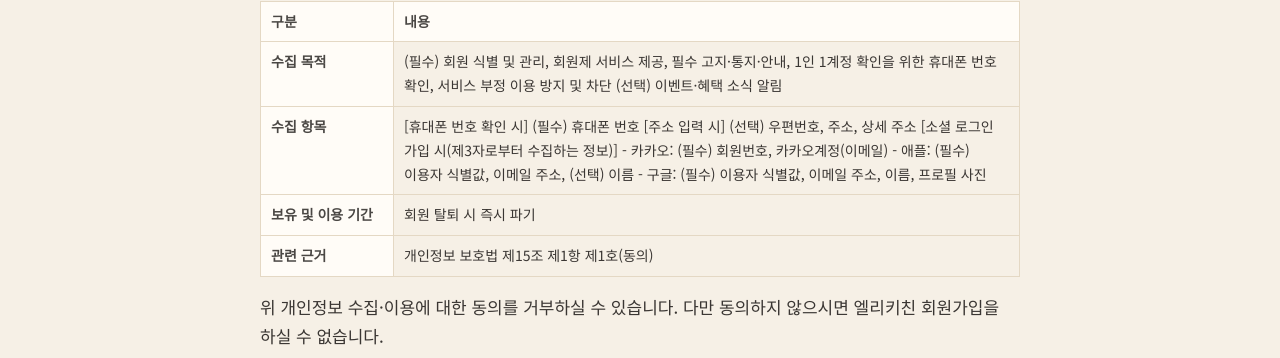
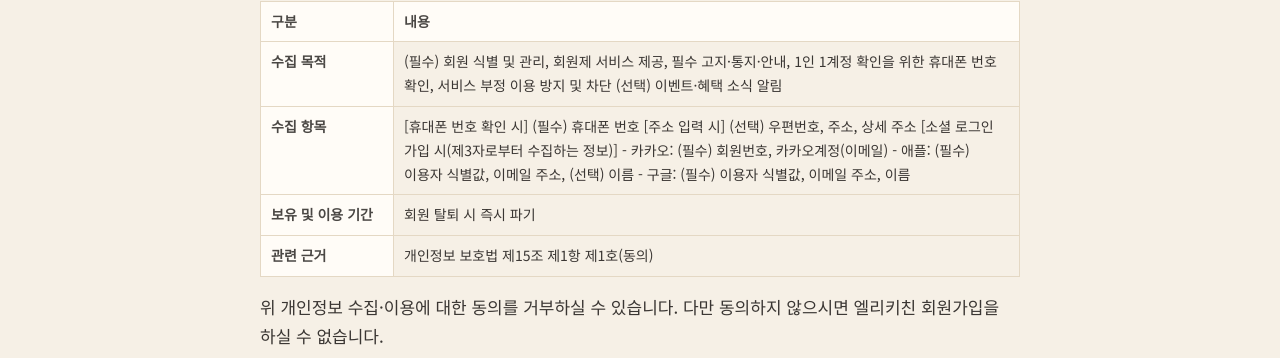
Before and after one commit to ellykitchen/ellykitchen-web-temporary, a Jekyll site: the page built from privacy.html, in a window 1280 px wide and 900 px high, scrolled down 1980 px. Shown: the part 144-502 px from the top of the window. Built offline with Jekyll 4.4.1, drawn with Linux system fonts in a browser that asks for light colours.

Commit message:
docs: 개인정보 처리방침의 구글 수집 항목에서 프로필 사진을 뺀다
앱은 구글 프로필 사진을 쓰지 않고, App Store·Play 개인정보 신고에도
사진을 넣지 않았다. 처리방침도 같게 맞춘다.

Supabase Auth가 Google ID 토큰의 사진 주소(picture·avatar_url)를
auth 스키마에 저장하는 동작은 남아 있다. 서버에서 지울지는 출시 전에
따로 검토한다.

Refs: EK-TBD

Co-Authored-By: Claude Opus 5.5 <noreply@anthropic.com>

```diff
--- a/privacy.html
+++ b/privacy.html
@@ -21,7 +21,7 @@ effective_date: 2026년 12월 13일
 <div class="legal__table legal__table--kv" role="region" aria-label="개인정보의 처리 목적, 수집 항목, 보유 및 이용기간 — ① e. 현금영수증 신청 정보 표" tabindex="0"><table><thead><tr><th scope="col">구분</th><th scope="col">내용</th></tr></thead><tbody><tr><th scope="row">수집 목적</th><td>현금영수증 신청 정보 확인, 현금영수증 발급</td></tr><tr><th scope="row">수집 항목</th><td>현금영수증 신청 정보(휴대폰 번호, 사업자등록번호 중 직접 입력한 정보)</td></tr><tr><th scope="row">보유 및 이용 기간</th><td>5년(전자상거래법 제6조)</td></tr><tr><th scope="row">관련 근거</th><td>개인정보 보호법 제15조 제1항 제4호(계약의 이행)</td></tr></tbody></table></div>
 <p class="para" id="consent">② 엘리키친은 다음의 개인정보 항목을 정보주체의 동의를 받아 처리하고 있습니다.</p>
 <h3>a. 회원 정보</h3>
-<div class="legal__table legal__table--kv" role="region" aria-label="개인정보의 처리 목적, 수집 항목, 보유 및 이용기간 — ② a. 회원 정보 표" tabindex="0"><table><thead><tr><th scope="col">구분</th><th scope="col">내용</th></tr></thead><tbody><tr><th scope="row">수집 목적</th><td>(필수) 회원 식별 및 관리, 회원제 서비스 제공, 필수 고지·통지·안내, 1인 1계정 확인을 위한 휴대폰 번호 확인, 서비스 부정 이용 방지 및 차단 (선택) 이벤트·혜택 소식 알림</td></tr><tr><th scope="row">수집 항목</th><td>[휴대폰 번호 확인 시] (필수) 휴대폰 번호 [주소 입력 시] (선택) 우편번호, 주소, 상세 주소 [소셜 로그인 가입 시(제3자로부터 수집하는 정보)] - 카카오: (필수) 회원번호, 카카오계정(이메일) - 애플: (필수) 이용자 식별값, 이메일 주소, (선택) 이름 - 구글: (필수) 이용자 식별값, 이메일 주소, 이름, 프로필 사진</td></tr><tr><th scope="row">보유 및 이용 기간</th><td>회원 탈퇴 시 즉시 파기</td></tr><tr><th scope="row">관련 근거</th><td>개인정보 보호법 제15조 제1항 제1호(동의)</td></tr></tbody></table></div>
+<div class="legal__table legal__table--kv" role="region" aria-label="개인정보의 처리 목적, 수집 항목, 보유 및 이용기간 — ② a. 회원 정보 표" tabindex="0"><table><thead><tr><th scope="col">구분</th><th scope="col">내용</th></tr></thead><tbody><tr><th scope="row">수집 목적</th><td>(필수) 회원 식별 및 관리, 회원제 서비스 제공, 필수 고지·통지·안내, 1인 1계정 확인을 위한 휴대폰 번호 확인, 서비스 부정 이용 방지 및 차단 (선택) 이벤트·혜택 소식 알림</td></tr><tr><th scope="row">수집 항목</th><td>[휴대폰 번호 확인 시] (필수) 휴대폰 번호 [주소 입력 시] (선택) 우편번호, 주소, 상세 주소 [소셜 로그인 가입 시(제3자로부터 수집하는 정보)] - 카카오: (필수) 회원번호, 카카오계정(이메일) - 애플: (필수) 이용자 식별값, 이메일 주소, (선택) 이름 - 구글: (필수) 이용자 식별값, 이메일 주소, 이름</td></tr><tr><th scope="row">보유 및 이용 기간</th><td>회원 탈퇴 시 즉시 파기</td></tr><tr><th scope="row">관련 근거</th><td>개인정보 보호법 제15조 제1항 제1호(동의)</td></tr></tbody></table></div>
 <p>위 개인정보 수집·이용에 대한 동의를 거부하실 수 있습니다. 다만 동의하지 않으시면 엘리키친 회원가입을 하실 수 없습니다.</p>
 <p class="para">③ 엘리키친은 위에서 정한 보유·이용 기간에도 불구하고 관련 법령에 따라 개인정보를 일정기간 보유합니다.</p>
 <div class="legal__table" role="region" aria-label="개인정보의 처리 목적, 수집 항목, 보유 및 이용기간 — ③ 표" tabindex="0"><table><thead><tr><th scope="col">법령</th><th scope="col">항목</th><th scope="col">기간</th></tr></thead><tbody><tr><th scope="row">전자상거래 등에서의 소비자보호에 관한 법률 제6조(거래기록의 보존 등)</th><td>표시·광고에 관한 기록</td><td>6개월</td></tr><tr><th scope="row">〃</th><td>계약 또는 청약철회 등에 관한 기록</td><td>5년</td></tr><tr><th scope="row">〃</th><td>대금결제 및 재화 등의 공급에 관한 기록</td><td>5년</td></tr><tr><th scope="row">〃</th><td>소비자의 불만 또는 분쟁 처리에 관한 기록</td><td>3년</td></tr></tbody></table></div>
```
